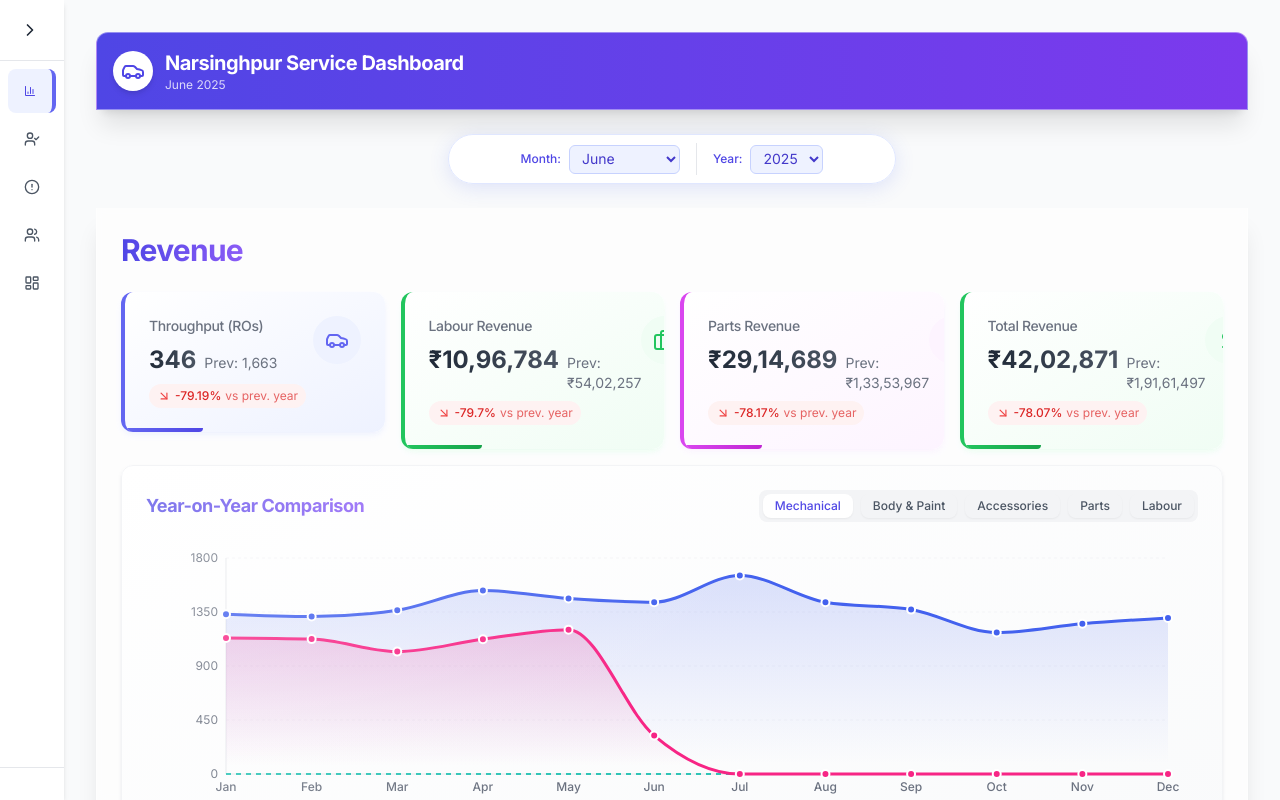
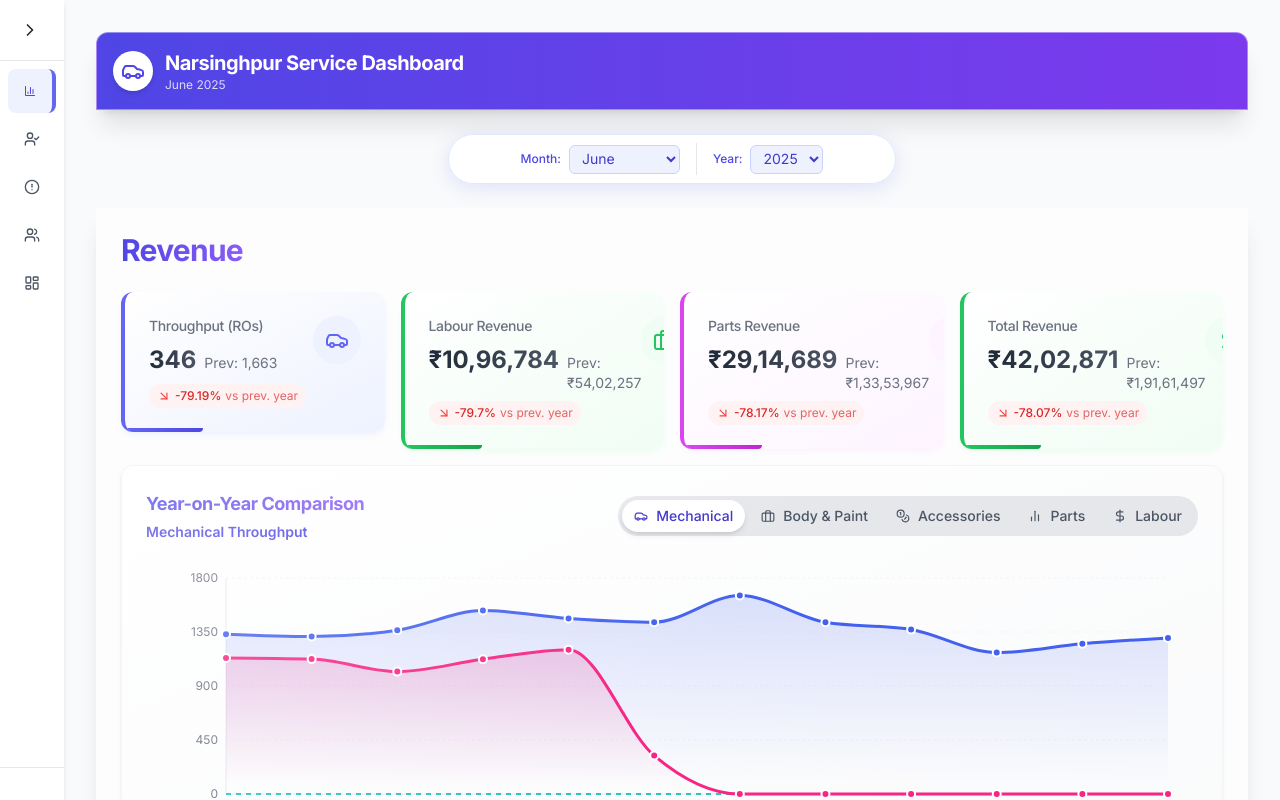
Before and after one commit to DashboardMGService/Dashboard, a React (Vite) app: page / in a window 1280 px wide. Built offline with nearby package versions, Linux system fonts and the light colour scheme.

Commit message:
Update RevenueDashboard.tsx

```diff
--- a/src/pages/RevenueDashboard.tsx
+++ b/src/pages/RevenueDashboard.tsx
@@ -106,6 +106,14 @@ const RevenueDashboard: React.FC = () => {
   const [selectedTrendMetricKey, setSelectedTrendMetricKey] = useState<keyof MonthlyTrendItem>('totalRevenue');
   const [isComparisonExpanded, setIsComparisonExpanded] = useState<boolean>(false);
   const [radialChartData, setRadialChartData] = useState<any[]>([]);
+
+  const comparisonOptions = [
+    { key: 'mechRo', label: 'Mechanical', fullLabel: 'Mechanical Throughput', icon: <Car size={14} /> },
+    { key: 'bpRo', label: 'Body & Paint', fullLabel: 'Body & Paint Throughput', icon: <Briefcase size={14} /> },
+    { key: 'accessoriesRo', label: 'Accessories', fullLabel: 'Accessories Revenue', icon: <Coins size={14} /> },
+    { key: 'partsRevenue', label: 'Parts', fullLabel: 'Parts Revenue', icon: <BarChart2 size={14} /> },
+    { key: 'labourRevenue', label: 'Labour', fullLabel: 'Labour Revenue', icon: <DollarSign size={14} /> },
+  ];
 
 
   // State for KPI card values derived from kpiSourceData
@@ -660,38 +668,33 @@ const RevenueDashboard: React.FC = () => {
       {/* Monthly Comparison - Show when comparison tab is active or always in overview */}
       <motion.div variants={itemVariants} className="card overflow-hidden bg-gradient-to-br from-white to-gray-50 border border-gray-100">
         <div className="flex justify-between items-center mb-4">
-          <h2 className="text-lg font-bold bg-gradient-to-r from-primary-600 to-secondary-500 bg-clip-text text-transparent">Year-on-Year Comparison</h2>
-          <div className="flex gap-2 bg-gray-100 p-1 rounded-lg">
-            <button
-              onClick={() => setComparisonMetric('mechRo')}
-              className={`btn text-xs py-1 px-3 ${comparisonMetric === 'mechRo' ? 'bg-white text-primary-600 shadow-sm' : 'bg-transparent text-gray-600'}`}
-            >
-              Mechanical
-            </button>
-            <button
-              onClick={() => setComparisonMetric('bpRo')}
-              className={`btn text-xs py-1 px-3 ${comparisonMetric === 'bpRo' ? 'bg-white text-primary-600 shadow-sm' : 'bg-transparent text-gray-600'}`}
-            >
-              Body & Paint
-            </button>
-            <button
-              onClick={() => setComparisonMetric('accessoriesRo')}
-              className={`btn text-xs py-1 px-3 ${comparisonMetric === 'accessoriesRo' ? 'bg-white text-primary-600 shadow-sm' : 'bg-transparent text-gray-600'}`}
-            >
-              Accessories
-            </button>
-            <button
-              onClick={() => setComparisonMetric('partsRevenue')}
-              className={`btn text-xs py-1 px-3 ${comparisonMetric === 'partsRevenue' ? 'bg-white text-primary-600 shadow-sm' : 'bg-transparent text-gray-600'}`}
-            >
-              Parts
-            </button>
-            <button
-              onClick={() => setComparisonMetric('labourRevenue')}
-              className={`btn text-xs py-1 px-3 ${comparisonMetric === 'labourRevenue' ? 'bg-white text-primary-600 shadow-sm' : 'bg-transparent text-gray-600'}`}
-            >
-              Labour
-            </button>
+          <div>
+            <h2 className="text-lg font-bold bg-gradient-to-r from-primary-600 to-secondary-500 bg-clip-text text-transparent">Year-on-Year Comparison</h2>
+            <p className="text-sm text-gray-500 mt-1">
+              <span className="font-semibold text-primary-600">{comparisonOptions.find(opt => opt.key === comparisonMetric)?.fullLabel}</span>
+            </p>
+          </div>
+          <div className="flex space-x-1 bg-gray-200 p-1 rounded-full">
+            {comparisonOptions.map((option) => (
+              <button
+                key={option.key}
+                onClick={() => setComparisonMetric(option.key)}
+                className={`relative px-3 py-1.5 text-sm font-medium rounded-full focus:outline-none transition-colors duration-300 flex items-center gap-2 ${
+                  comparisonMetric === option.key ? 'text-primary-700' : 'text-gray-600 hover:text-gray-800'
+                }`}
+              >
+                {comparisonMetric === option.key && (
+                  <motion.div
+                    layoutId="comparison-metric-active-pill"
+                    className="absolute inset-0 bg-white rounded-full shadow-md"
+                    style={{ borderRadius: 9999 }}
+                    transition={{ type: 'spring', stiffness: 300, damping: 30 }}
+                  />
+                )}
+                <span className="relative z-10">{option.icon}</span>
+                <span className="relative z-10">{option.label}</span>
+              </button>
+            ))}
           </div>
         </div>
 
```
